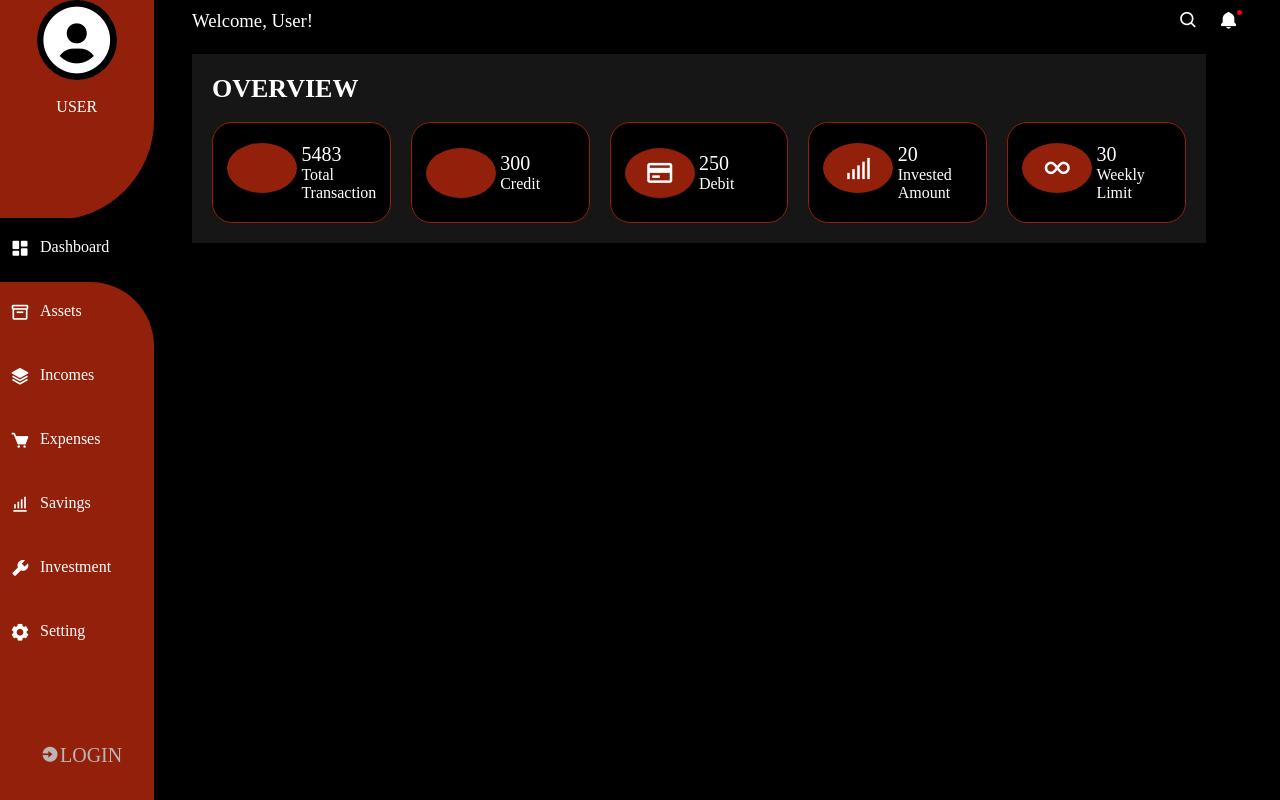
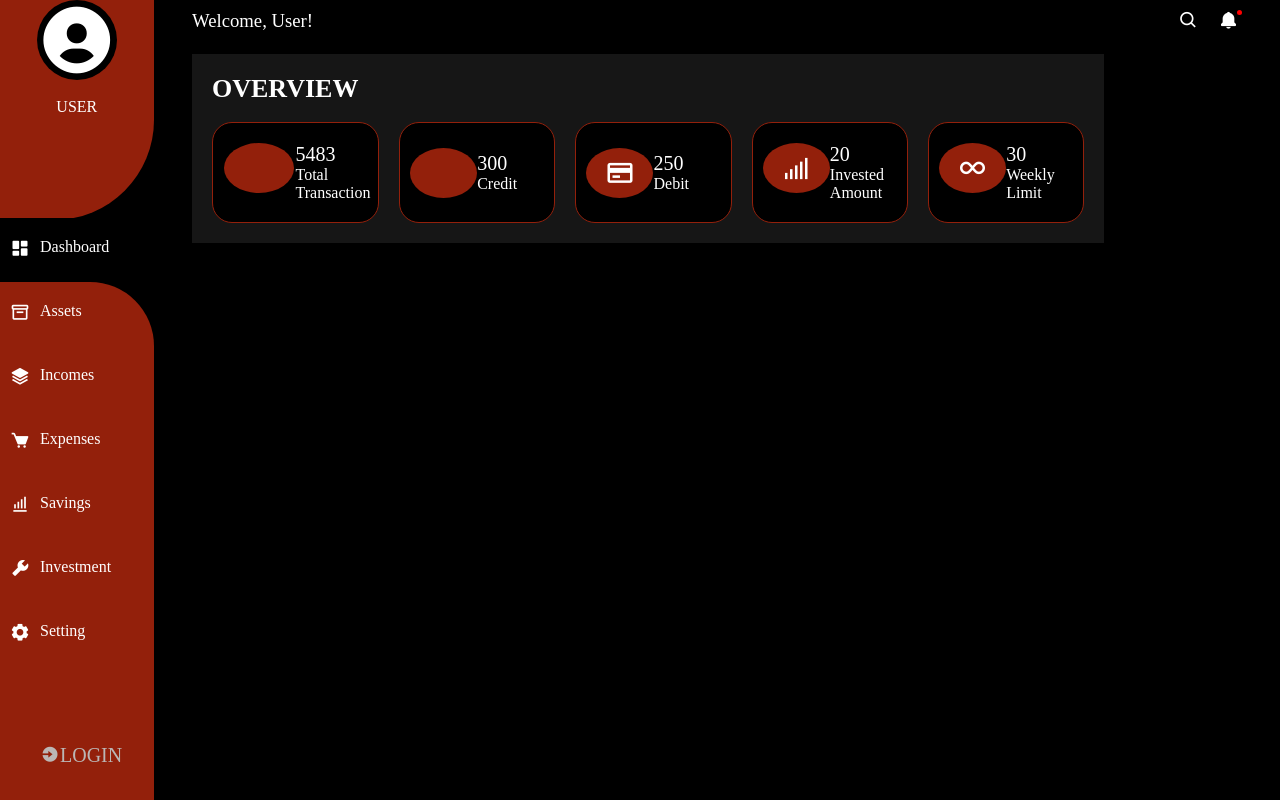
Before and after one commit to Lovethrech/personal-finance-manager, a Vue app: page / in a window 1280 px wide. Built offline with nearby package versions, Linux system fonts and the light colour scheme; some icons are missing.

Commit message:
...working other landing page overview sub folders.

```diff
--- a/src/components/landing-page/LandingPageMainCtn.vue
+++ b/src/components/landing-page/LandingPageMainCtn.vue
@@ -1,7 +1,7 @@
 <script setup>
 import SideNavMainCtn from '@/components/side-nav/SideNavMainCtn.vue';
 import MainTopNav from './MainTopNav.vue';
-import LandingPageOverviewMainCtn from "@/components/landing-page/LandingPageOverviewMainCtn.vue";
+import LandingPageMainSectionMainCtn from "@/components/landing-page/LandingPageMainSectionMainCtn.vue";
 </script>
 
 <style scoped>
@@ -29,7 +29,7 @@ main{
             <SideNavMainCtn></SideNavMainCtn>
             <main>
                 <MainTopNav></MainTopNav>
-                <LandingPageOverviewMainCtn></LandingPageOverviewMainCtn>
+                <LandingPageMainSectionMainCtn></LandingPageMainSectionMainCtn>
             </main>
         </div>
     </section>
```
